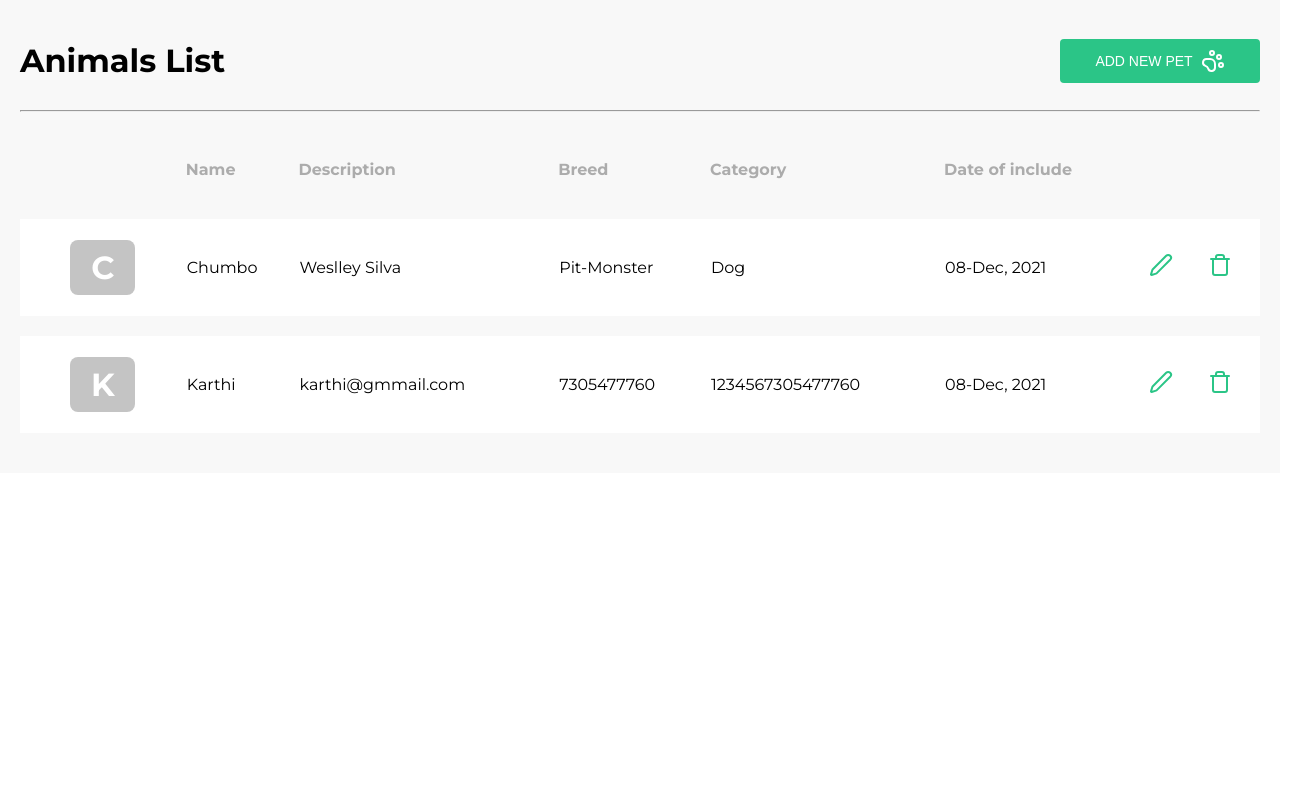
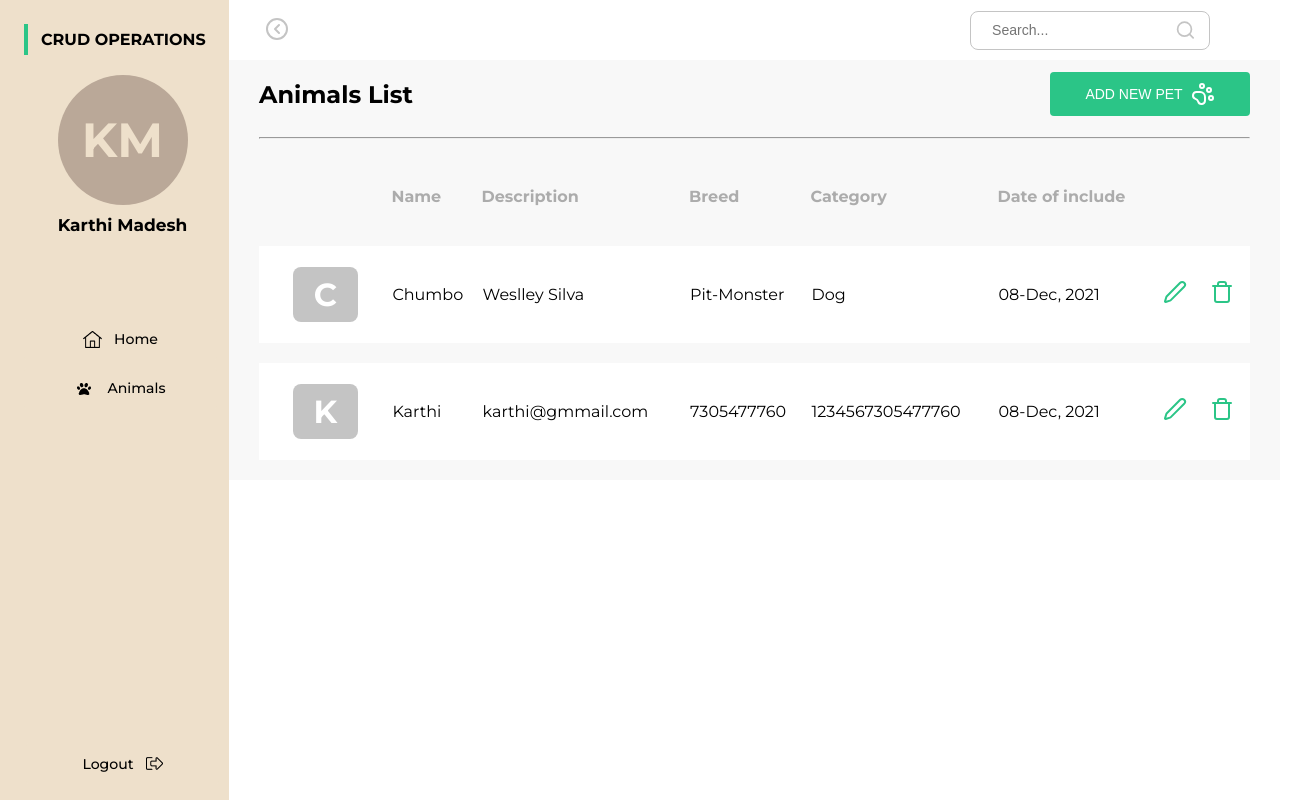
Before and after one commit to BlueTeam-2challenge/2challenge-front, a React (Vite) app: page /animals in a window 1280 px wide. Shown: the whole page, 1310 px wide, since content can reach past the window. Built offline with nearby package versions, Linux system fonts and the light colour scheme.

Commit message:
chore: Update padding and width in CSS files

```diff
--- a/src/components/Header/Header.module.css
+++ b/src/components/Header/Header.module.css
@@ -4,6 +4,7 @@
   align-items: center;
   width: 100%;
   height: 3.75rem;
+  padding-left: 30px;
 }
 
 .button {
--- a/src/components/SideMenu/SideMenu.module.css
+++ b/src/components/SideMenu/SideMenu.module.css
@@ -2,7 +2,6 @@
   box-sizing: border-box;
   background-color: #eee0cb;
   height: 100vh;
-  width: 17%;
   display: flex;
   flex-flow: column wrap;
   justify-content: space-between;
--- /dev/null
+++ b/src/pages/AnimalsList/Animals.module.css
@@ -0,0 +1,13 @@
+.aside {
+  display: flex;
+  width: 100%;
+}
+.notAside {
+  width: 100%;
+}
+.header {
+  width: 100%;
+}
+.content {
+  width: 100%;
+}
--- /dev/null
+++ b/src/pages/AnimalsList/Animals.tsx
@@ -0,0 +1,30 @@
+import React, { useState } from "react";
+import Header from "../../components/Header";
+import SideMenu from "../../components/SideMenu/SideMenu";
+import styles from "./Animals.module.css";
+import Table from "./components/Table";
+
+function Animals() {
+  const [menu, setMenu] = useState<boolean>(false);
+
+  const toggleMenu = () => {
+    setMenu(!menu);
+  };
+  return (
+    <div>
+      <div className={styles.aside}>
+        <SideMenu menu={menu} />
+        <div className={styles.notAside}>
+          <div className={styles.header}>
+            <Header searchPlaceholder="Search..." action={toggleMenu} />
+          </div>
+          <section className={styles.content}>
+            <Table />
+          </section>
+        </div>
+      </div>
+    </div>
+  );
+}
+
+export default Animals;
--- a/src/pages/AnimalsList/components/Table/Form.module.css
+++ b/src/pages/AnimalsList/components/Table/Form.module.css
@@ -1,14 +1,14 @@
 .container {
   background-color: var(--color-background-ligthGray);
   overflow: hidden;
-  padding: 20px;
+  padding: 0 30px;
 }
 
 .table {
   width: 100%;
   border-collapse: separate;
   border-spacing: 0 20px;
-  overflow: hidden;
+  overflow-x: scroll;
 }
 
 .tableHeader {
@@ -77,3 +77,9 @@ tr:hover {
   font-weight: bold;
   background-color: var(--color-darkGreen);
 }
+
+@media screen and (max-width: 768px) {
+  .table {
+    overflow-x: auto;
+  }
+}
--- a/src/pages/dashboard/Dashboard.module.css
+++ b/src/pages/dashboard/Dashboard.module.css
@@ -1,9 +1,9 @@
 .aside {
   display: flex;
+  width: 100%;
 }
 .notAside {
   width: 100%;
-  padding: 0 30px;
 }
 .header {
   width: 100%;
@@ -26,40 +26,11 @@
   font-weight: 400;
   font-size: 0.88rem;
 }
-.containerSearchbar {
-  display: flex;
-  justify-content: space-between;
-}
-.containerInput {
-  position: relative;
-  width: 13.25rem;
-}
-.inputIcon {
-  position: absolute;
-  right: 1rem;
-  top: 50%;
-  transform: translateY(-50%);
-  width: 1.25rem;
-  height: 1.25rem;
-  pointer-events: none;
-}
-.inputSearchBar {
-  width: 100%;
-  padding: 1.25rem 2.5rem 1.25rem 1.25rem;
-  box-sizing: border-box;
-  border-radius: 0.6rem;
-  border: 0.06rem solid #e5e5e5;
-  height: 2.31rem;
-  font-family: "Montserrat";
-  font-weight: 400;
-  font-size: 0.88rem;
-}
-.image {
-  height: min-content;
-}
+
 .containerCards {
   display: flex;
   flex-direction: row;
+  padding: 0 30px;
 }
 
 @media screen and (max-width: 685px) {
--- a/src/routes/index.tsx
+++ b/src/routes/index.tsx
@@ -1,13 +1,13 @@
 import { Route, Routes } from "react-router-dom";
-import AnimalList from "../pages/AnimalsList/components/Table";
 import Dashboard from "../pages/dashboard/Dashboard";
+import Animals from "../pages/AnimalsList/Animals";
 
 function Router() {
   return (
     <div className="aside">
       <Routes>
         <Route path="/" element={<Dashboard />} />
-        <Route path="/animals" element={<AnimalList />} />
+        <Route path="/animals" element={<Animals />} />
       </Routes>
     </div>
   );
```
